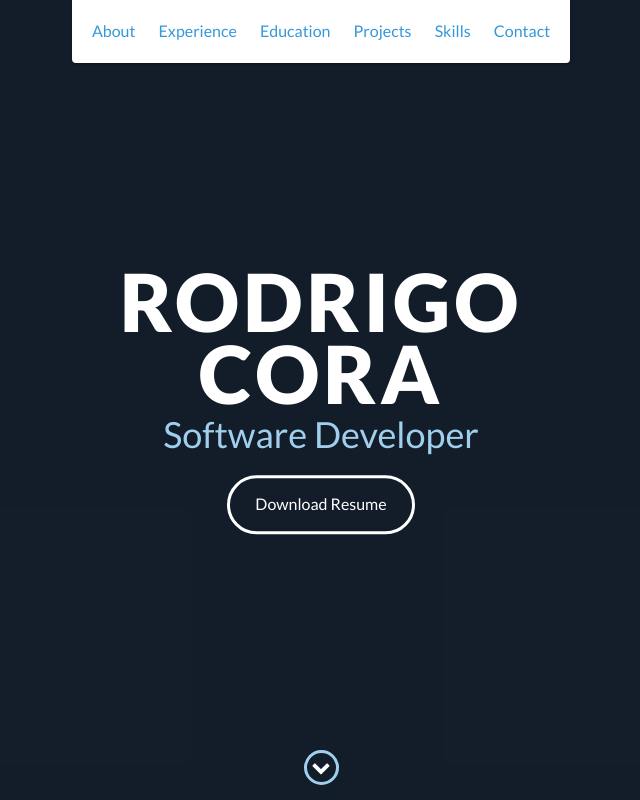
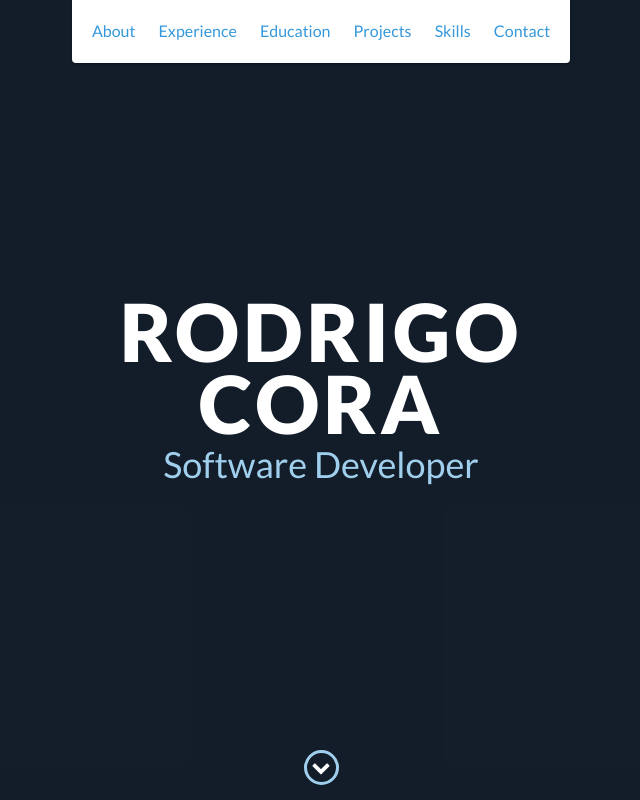
Before and after one commit to rodrigoc93/rodrigoc93.github.io, a website: page index.html in a window 1280 px wide. Shown: the top 800 px of the page, without its empty margins (319-959 px from the left). Drawn offline with nearby package versions, Linux system fonts and the light colour scheme.

Commit message:
Update index.html

```diff
--- a/index.html
+++ b/index.html
@@ -50,7 +50,7 @@
         <div id="lead-content">
             <h1>Rodrigo Cora</h1>
             <h2>Software Developer</h2>
-            <a href="https://easyupload.io/etwfzv" download="resume.pdf"  class="btn-rounded-white">Download Resume</a>
+          <!--  <a href="https://easyupload.io/etwfzv" download="resume.pdf"  class="btn-rounded-white">Download Resume</a> -->
         </div>
         <!-- End #lead-content -->
 
```
